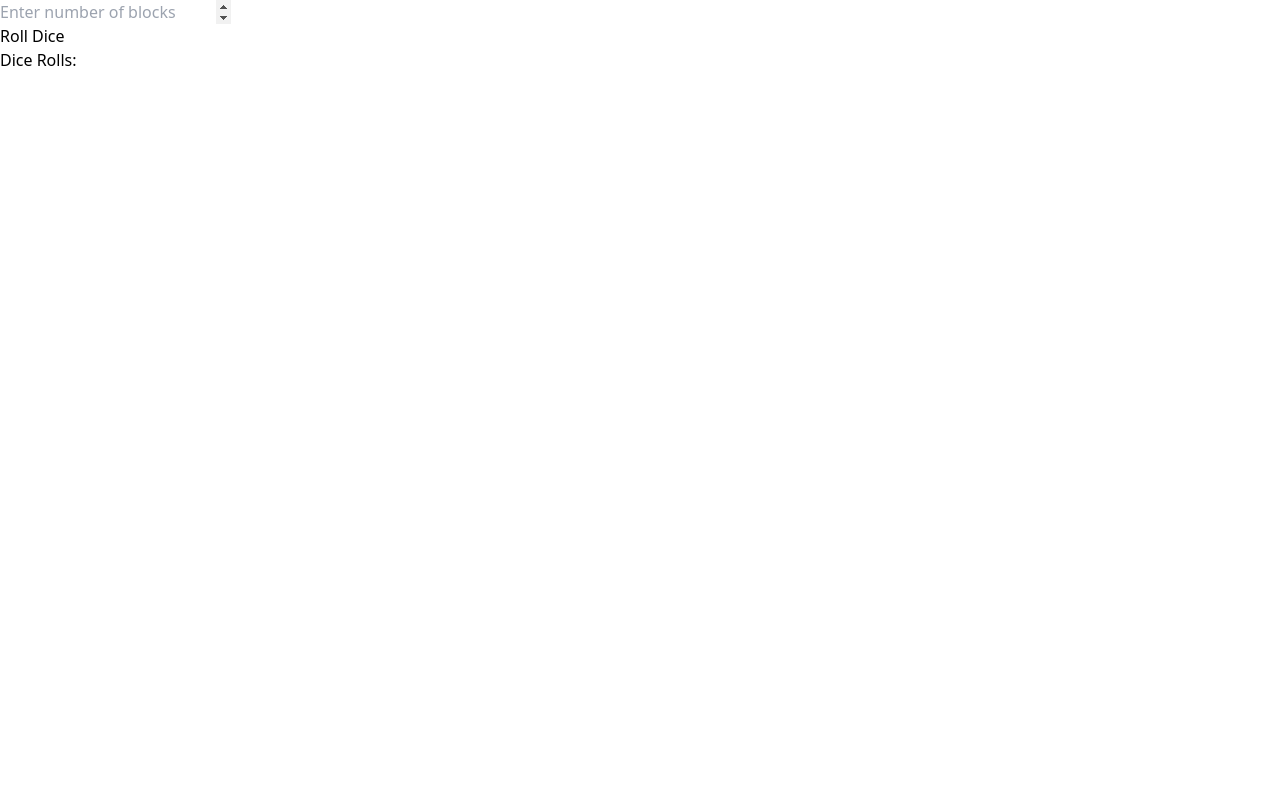
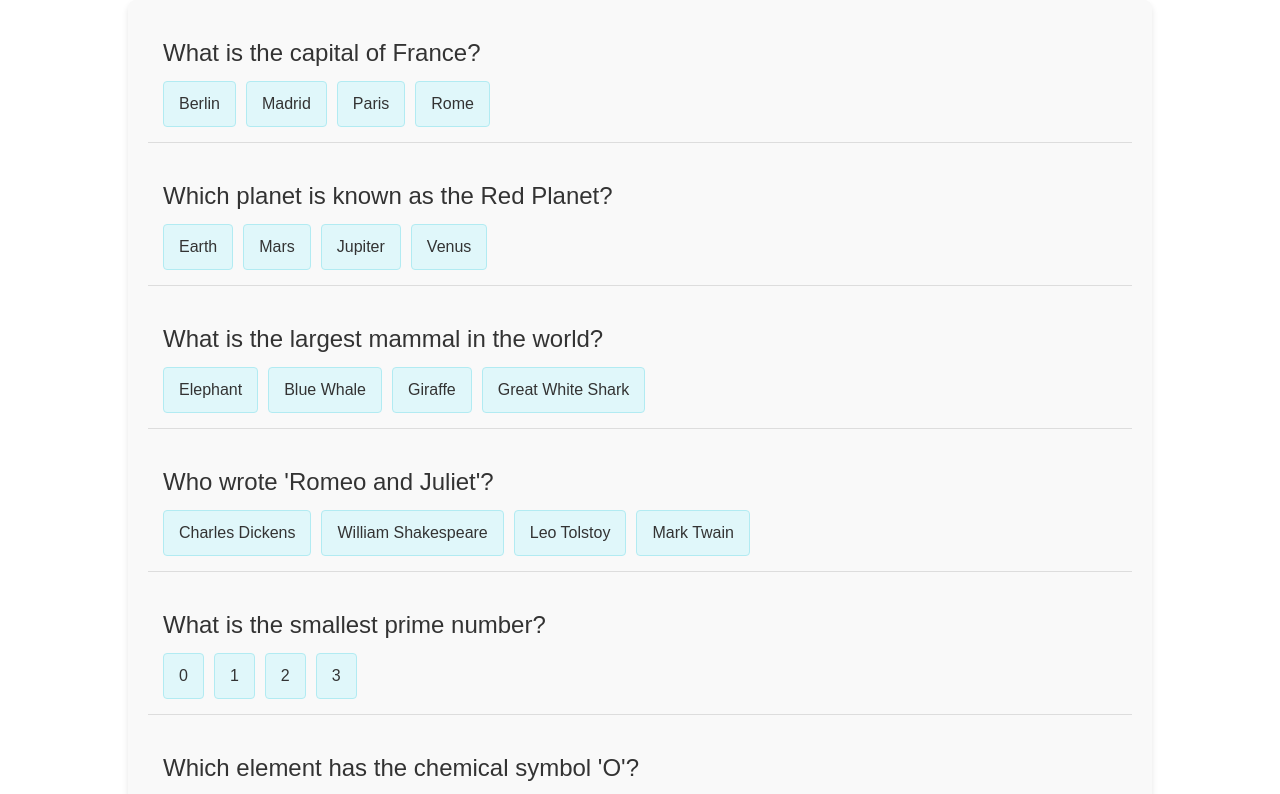
Before and after one commit to Achyutem/Projects, a React (Vite) app: page / in a window 1280 px wide. Shown: the top 794 px of the page. Built offline with nearby package versions, Linux system fonts and the light colour scheme.

Commit message:
check answer and prevent reattempt

```diff
--- a/src/App.tsx
+++ b/src/App.tsx
@@ -10,9 +10,8 @@
 // import Todo from "./TODO/Todo";
 // import Search from "./Search/Search";
 // import Form from './Form/Form.tsx';
-// import Quiz from "./Quiz/Quiz";
-
-import DiceRoller from "./DiceRoller/DiceRoller";
+import Quiz from "./Quiz/Quiz";
+// import DiceRoller from "./DiceRoller/DiceRoller";
 
 function App() {
   return (
@@ -30,8 +29,8 @@ function App() {
         {/* <ListTable /> */}
         {/* <Search /> */}
         {/* <Form /> */}
-        {/* <Quiz // TODO Complete Quiz app /> */}
-        <DiceRoller />
+        <Quiz />
+        {/* <DiceRoller /> */}
       </div>
     </>
   );
--- a/src/Quiz/Quiz.json
+++ b/src/Quiz/Quiz.json
@@ -48,5 +48,55 @@
     "question": "Who painted the Mona Lisa?",
     "options": ["Vincent van Gogh", "Leonardo da Vinci", "Pablo Picasso", "Claude Monet"],
     "answer": "Leonardo da Vinci"
+  },
+  {
+    "question": "What is the largest ocean on Earth?",
+    "options": ["Atlantic Ocean", "Indian Ocean", "Southern Ocean", "Pacific Ocean"],
+    "answer": "Pacific Ocean"
+  },
+  {
+    "question": "Which country is the largest by land area?",
+    "options": ["Canada", "Russia", "China", "United States"],
+    "answer": "Russia"
+  },
+  {
+    "question": "Which animal is known for its black and white stripes?",
+    "options": ["Giraffe", "Lion", "Zebra", "Elephant"],
+    "answer": "Zebra"
+  },
+  {
+    "question": "What is the capital of Japan?",
+    "options": ["Beijing", "Seoul", "Tokyo", "Hanoi"],
+    "answer": "Tokyo"
+  },
+  {
+    "question": "Who developed the theory of relativity?",
+    "options": ["Isaac Newton", "Albert Einstein", "Galileo Galilei", "Niels Bohr"],
+    "answer": "Albert Einstein"
+  },
+  {
+    "question": "Which bird is known for its ability to mimic human speech?",
+    "options": ["Parrot", "Eagle", "Penguin", "Sparrow"],
+    "answer": "Parrot"
+  },
+  {
+    "question": "Which continent is the Sahara Desert located on?",
+    "options": ["Asia", "Africa", "Australia", "North America"],
+    "answer": "Africa"
+  },
+  {
+    "question": "What is the boiling point of water in Celsius?",
+    "options": ["90°C", "95°C", "100°C", "105°C"],
+    "answer": "100°C"
+  },
+  {
+    "question": "Which country invented pizza?",
+    "options": ["Greece", "Italy", "France", "United States"],
+    "answer": "Italy"
+  },
+  {
+    "question": "What is the largest species of shark?",
+    "options": ["Great White Shark", "Whale Shark", "Tiger Shark", "Hammerhead Shark"],
+    "answer": "Whale Shark"
   }
 ]
--- a/src/Quiz/Quiz.tsx
+++ b/src/Quiz/Quiz.tsx
@@ -1,26 +1,64 @@
-import data from './Quiz.json'
-import './Quiz.css'
+import data from "./Quiz.json";
+import "./Quiz.css";
+import { useState } from "react";
 
 const Quiz = () => {
+  const limitedData = data.slice(0, 10);
+  const [result, setResult] = useState({ correct: 0, incorrect: 0 });
+  const [answeredQuestions, setAnsweredQuestions] = useState<Set<number>>(
+    new Set()
+  );
+
+  const checkAnswer = (
+    selectedOption: string,
+    correctAnswer: string,
+    index: number
+  ) => {
+    if (answeredQuestions.has(index)) {
+      return;
+    }
+
+    if (selectedOption === correctAnswer) {
+      alert("Correct!");
+      setResult((prevRes) => ({
+        ...prevRes,
+        correct: prevRes.correct + 1,
+      }));
+    } else {
+      alert("Incorrect! Try again.");
+      setResult((prevRes) => ({
+        ...prevRes,
+        incorrect: prevRes.incorrect + 1,
+      }));
+    }
+
+    setAnsweredQuestions((prev) => new Set(prev.add(index)));
+  };
+
   return (
     <div className="quiz-container">
-      {data.map((dt, index) => (
-        <div className="quiz-item" key={index}>
+      {limitedData.map((dt, index) => (
+        <div
+          className="quiz-item"
+          key={index}>
           <h1 className="quiz-question">{dt.question}</h1>
           <div className="quiz-options">
             {dt.options.map((option, optionIndex) => (
               <button
                 className="quiz-option-button"
                 key={optionIndex}
-              >
+                onClick={() => checkAnswer(option, dt.answer, index)}
+                disabled={answeredQuestions.has(index)}>
                 {option}
               </button>
             ))}
           </div>
         </div>
       ))}
+      <h2>Correct: {result.correct}</h2>
+      <h2>Incorrect: {result.incorrect}</h2>
     </div>
   );
 };
 
-export default Quiz
+export default Quiz;
```
